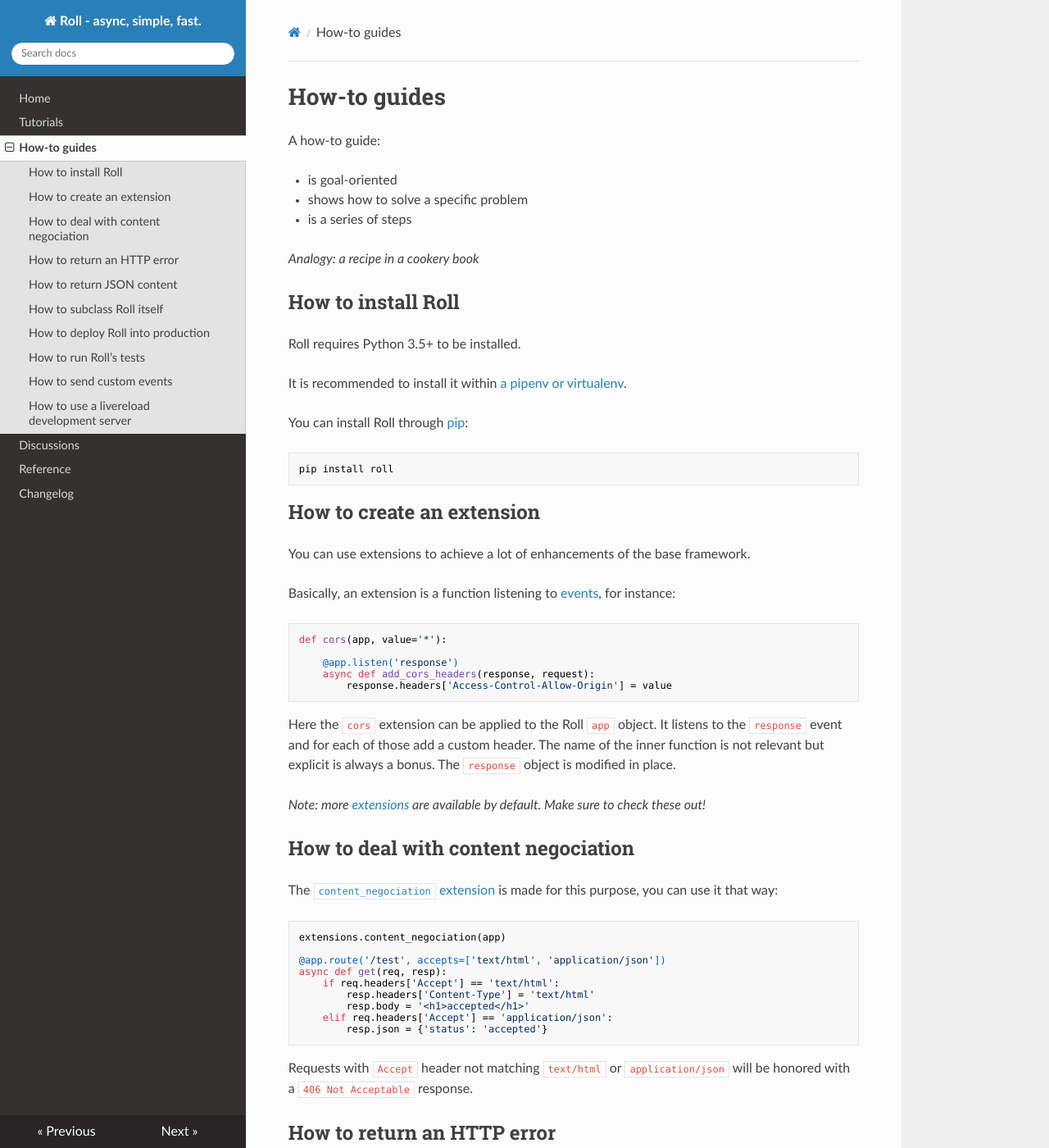
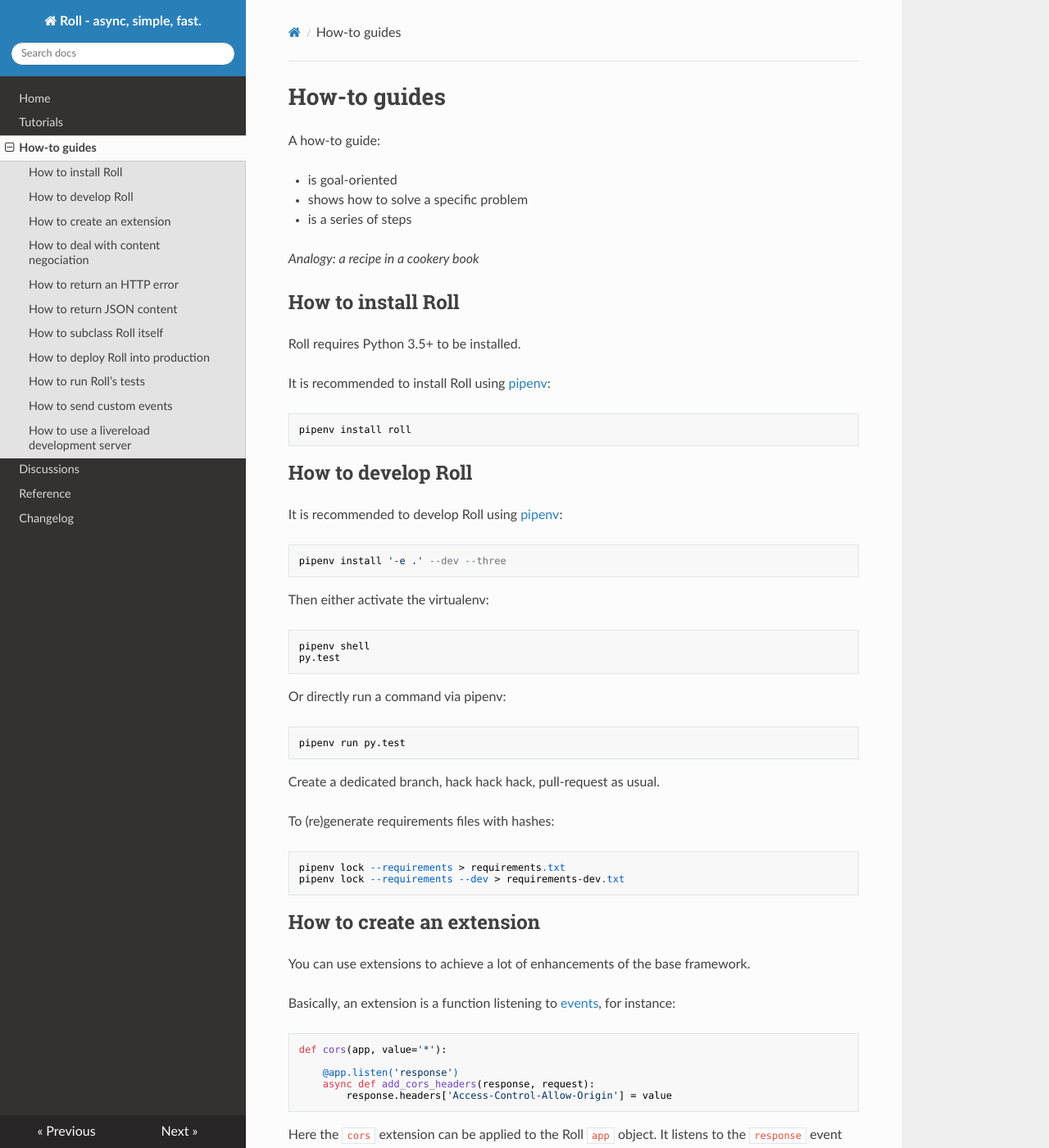
Before and after one commit to pyrates/roll, an MkDocs documentation site: the page built from docs/how-to-guides.md, in a window 1280 px wide and 1400 px high. Shown: the whole window at 82% size. Built offline with MkDocs 1.6.1, drawn with Linux system fonts in a browser that asks for light colours; nearby versions of some CDN libraries; old or Windows-style settings are respelled for this version of MkDocs.

Commit message:
Switch to pipenv for default installation

```diff
--- a/.travis.yml
+++ b/.travis.yml
@@ -3,9 +3,9 @@
 - '3.5'
 - '3.6'
 install:
-- python setup.py develop
-- pip install -r requirements-dev.txt
-script: py.test -vv
+- pip install pipenv
+- pipenv install --dev
+script: pipenv run py.test -vv
 branches:
   only:
     - master
--- a/docs/how-to-guides.md
+++ b/docs/how-to-guides.md
@@ -13,12 +13,34 @@
 
 Roll requires Python 3.5+ to be installed.
 
-It is recommended to install it within
-[a pipenv or virtualenv](http://docs.python-guide.org/en/latest/dev/virtualenvs/).
+It is recommended to install Roll using
+[pipenv](https://docs.pipenv.org/):
 
-You can install Roll through [pip](https://pip.pypa.io/en/stable/):
+    pipenv install roll
 
-    pip install roll
+
+## How to develop Roll
+
+It is recommended to develop Roll using
+[pipenv](https://docs.pipenv.org/):
+
+    pipenv install '-e .' --dev --three
+
+Then either activate the virtualenv:
+
+    pipenv shell
+    py.test
+
+Or directly run a command via pipenv:
+
+    pipenv run py.test
+
+Create a dedicated branch, hack hack hack, pull-request as usual.
+
+To (re)generate requirements files with hashes:
+
+    pipenv lock --requirements > requirements.txt
+    pipenv lock --requirements --dev > requirements-dev.txt
 
 
 ## How to create an extension
--- a/requirements.txt
+++ b/requirements.txt
@@ -1,3 +1,3 @@
-autoroutes==0.2.0
-httptools==0.0.9
-uvloop==0.8.1
+httptools==0.0.9 --hash=sha256:f47f9870f19e3488e8def0898c46f87d36e5d59e90eb77d01453a6747cdab9f8
+autoroutes==0.2.0 --hash=sha256:a6017df16502c2c01fca1074bf457ac92e0209e0f42661cb37d493f56857fcf2
+uvloop==0.8.1 --hash=sha256:c29d8203fff2eb2d5e5b6d6a9bba008c39bd425117cc460914b58b0326d660d9  --hash=sha256:fd5ce82603a328c8029d10faf58714e8377ecd313f6e1244f128a89cecbcc532  --hash=sha256:04ab8d1ff18ebc8fd649742299557c1de1656c27e2b6e291c42443e4479d0878  --hash=sha256:6b21fb185a9ed9e9dd60694585e6cc88a5d510779eacc37ce6d10821cdc3f68b  --hash=sha256:a08921f636665295d62a233422895cb2c402264f1448f9d548ad9f0e0aed817e  --hash=sha256:743054284de305d292076496ed3b7fd3b353fba5fe7ff8294774a5bc0cc933e9  --hash=sha256:923b6e4982aea14a23565e6e62335a691b7a939bcc6802fbafa2a146ee3e8ac3
```
Also changed, not shown: .gitlab-ci.yml (deleted, +0 -23 lines), docs/index.md (+1 -0 lines), requirements-dev.txt (+14 -4 lines), 2 other files.
